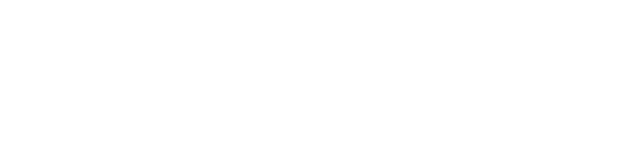
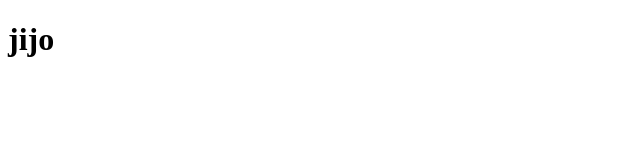
Before and after one commit to Michael-02K/jijo, a plain HTML site: page index.html in a window 1280 px wide. Shown: the whole page, without its empty margins (0-640 px from the left). Drawn offline with Linux system fonts and the light colour scheme.

Commit message:
agregue un h1 jijo

```diff
--- a/index.html
+++ b/index.html
@@ -7,6 +7,6 @@
     <title>Document</title>
 </head>
 <body>
-
+    <h1>jijo</h1>
 </body>
 </html>
```
